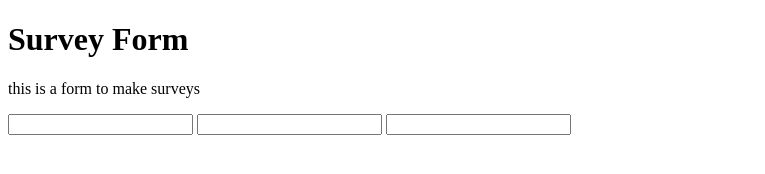
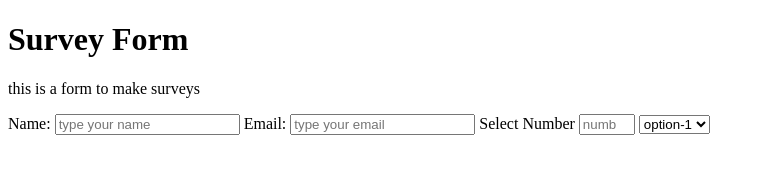
Before and after one commit to Moises-Leon/EnmanuelAndMoisesProject, a plain HTML site: page index.html in a window 1280 px wide. Shown: the whole page, without its empty margins (0-765 px from the left). Drawn offline with Linux system fonts and the light colour scheme.

Commit message:
Update index.html
adding steps 9-12

```diff
--- a/index.html
+++ b/index.html
@@ -11,11 +11,16 @@
    <h1 id="title">Survey Form</h1>
    <p id="description">this is a form to make surveys</p>
    <form action="" id="survey-form">
-<input type="text" required id="name">
-
-     <input type="email" required id="email">
-
-     <input type="number" id="number">
+     <label for="name" id="name-label">Name:</label>
+     <input type="text" required id="name" placeholder="type your name">
+      <label for="email" id="email-label">Email:</label>
+     <input type="email" required id="email" placeholder="type your email">
+      <label for="number" id="number-label">Select Number</label>
+     <input type="number" id="number" min="1" max="10" placeholder="number">
+      <select name="" id="dropdown">
+        <option value="option1">option-1</option>
+        <option value="option2">option-2</option>
+      </select>
    </form>
     <script  src="js/index.js"></script>
   </body>
```
